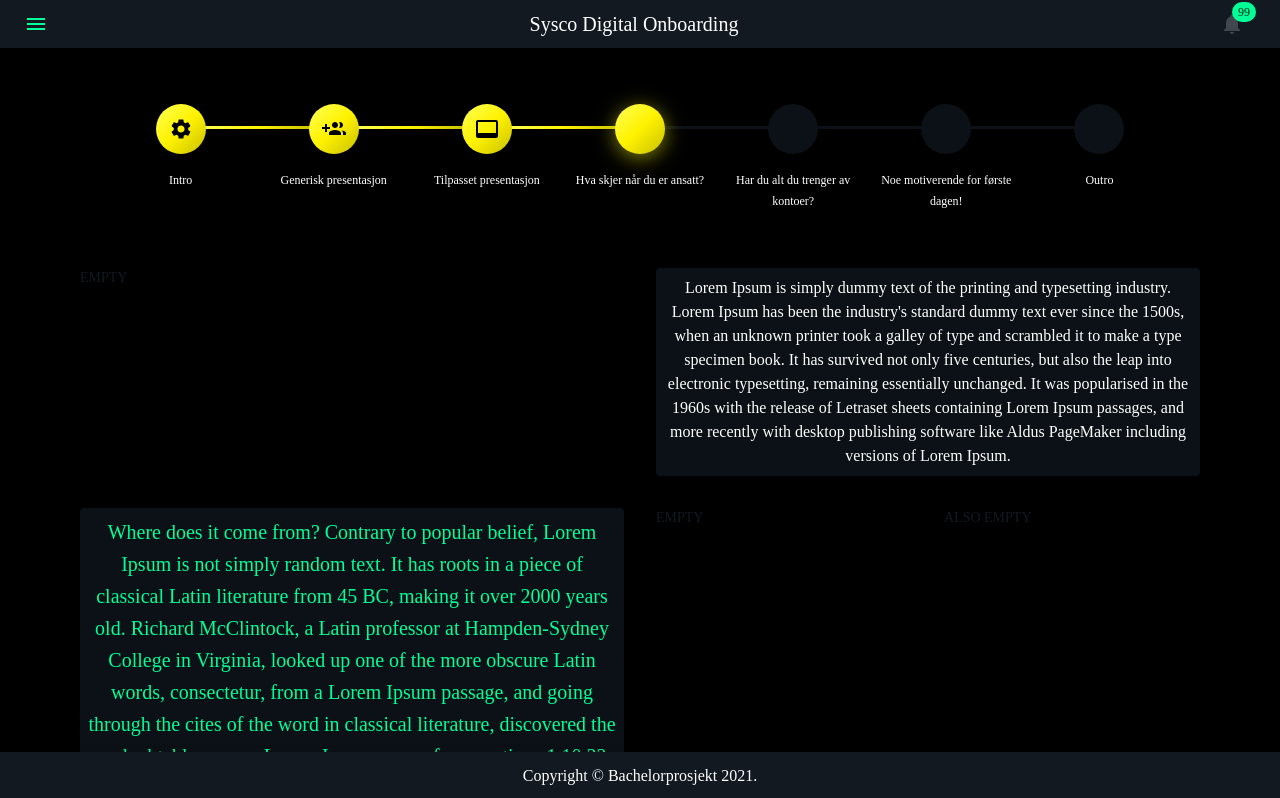
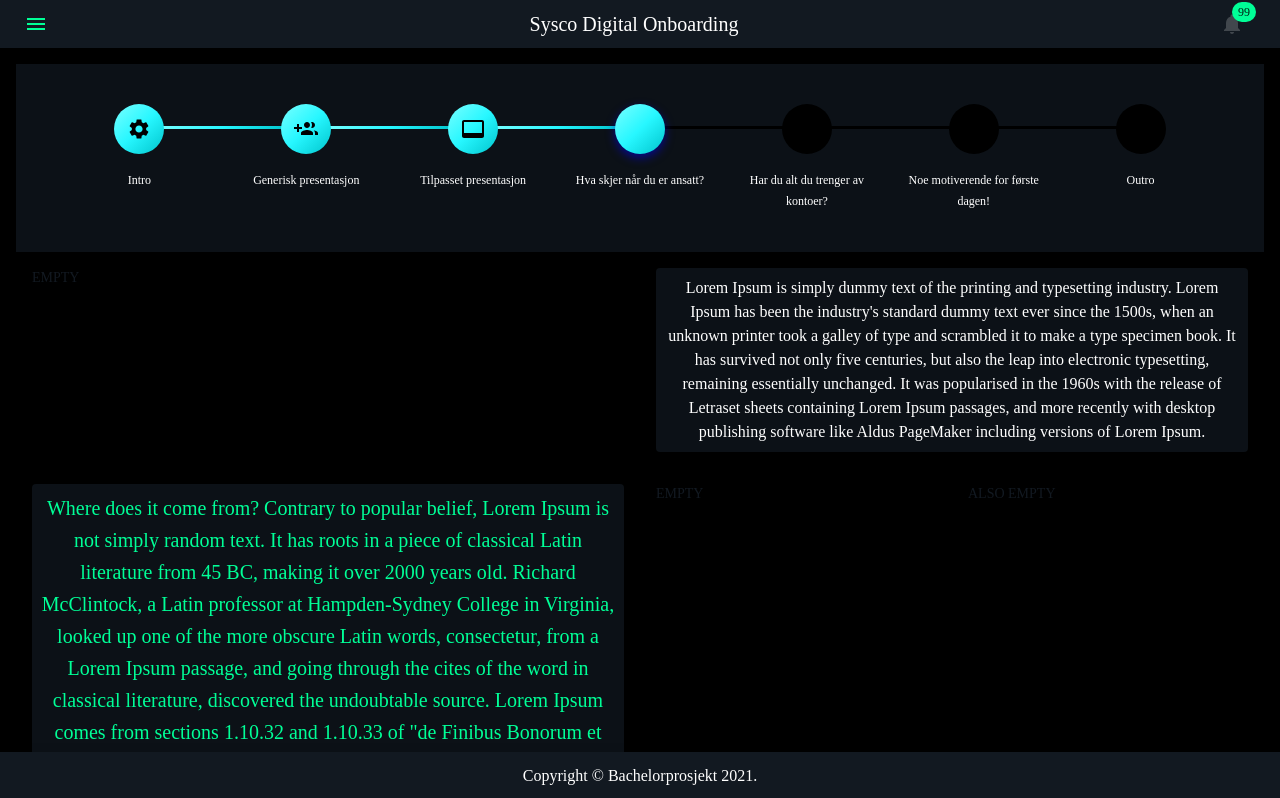
Before and after one commit to VidarErmesjo/SyscoDigitalOnboarding, a React (Create React App) app in the folder client/: page /outro in a window 1280 px wide. Shown: the top 798 px of the page. Built offline with nearby package versions, Linux system fonts and the light colour scheme.

Commit message:
Siste fredag morgen.

```diff
--- a/client/src/AppContext.tsx
+++ b/client/src/AppContext.tsx
@@ -1,4 +1,4 @@
-import React, { useState, createContext } from 'react';
+import React, { useState, useMemo, createContext } from 'react';
 
 export const AppContext = createContext<any>(undefined);
 
@@ -6,8 +6,19 @@ export const AppProvider = (props: any) => {
     const [isMenuOpen, setIsMenuOpen] = useState(false);
     const [badgeCount, setBadgeCount] = useState(99);
 
+    const toggleMenu = () => setIsMenuOpen((state: boolean) => !isMenuOpen);
+
+    const decrement = () => setBadgeCount((count: number) => count - 1);
+
+    const value = useMemo(() => ({
+        isMenuOpen,
+        toggleMenu,
+        badgeCount,
+        decrement,
+    }),[isMenuOpen, badgeCount]);
+
     return (
-        <AppContext.Provider value={[isMenuOpen, setIsMenuOpen, badgeCount, setBadgeCount]}>
+        <AppContext.Provider value={value}>
             {props.children}
         </AppContext.Provider>
     );
--- a/client/src/components/Header/Header.tsx
+++ b/client/src/components/Header/Header.tsx
@@ -87,7 +87,8 @@ const useStyles = makeStyles((theme: Theme) =>
 
 export default function Header() {
 	const classes = useStyles();
-	const [isMenuOpen, setIsMenuOpen, badgeCount, setBadgeCount] = useContext(AppContext);
+	//const [isMenuOpen, setIsMenuOpen, badgeCount, setBadgeCount] = useContext(AppContext);
+	const { toggleMenu, decrement, badgeCount } = useContext(AppContext);
 
 	return (
 		<React.Fragment>
@@ -97,7 +98,8 @@ export default function Header() {
 						color="inherit"
 						edge="start"
 						aria-label="menu"
-						onClick={() => setIsMenuOpen((state: boolean) => true)}
+						//onClick={() => setIsMenuOpen((state: boolean) => true)}
+						onClick={toggleMenu}
 						>
 						<MenuIcon
 							className={classes.toolbarIcon}
@@ -115,7 +117,8 @@ export default function Header() {
 					<IconButton
 						aria-label="notification badge"
 						color="inherit"
-						onClick={() => setBadgeCount((count: number) => count - 1)}
+						//onClick={() => setBadgeCount((count: number) => count - 1)}
+						onClick={decrement}
 						>
 						<Badge
 							badgeContent={badgeCount}
--- a/client/src/components/Menu/Menu.tsx
+++ b/client/src/components/Menu/Menu.tsx
@@ -41,18 +41,20 @@ const useStyles = makeStyles((theme: Theme) =>
 
 export default function Menu() {
 	const classes = useStyles();
-	const [isMenuOpen, setIsMenuOpen] = useContext(AppContext);
+	const { toggleMenu, isMenuOpen } = useContext(AppContext);
 
 	return (
 		<React.Fragment>
 			<Drawer
 				anchor="left"
 				open={isMenuOpen}
-				onClose={() => setIsMenuOpen((state: boolean) => false)}
+				//onClose={() => setIsMenuOpen((state: boolean) => false)}
+				onClose={toggleMenu}
 				>
 				<List
 					role="presentation"
-					onClick={() => setIsMenuOpen((state: boolean) => !isMenuOpen)}
+					//onClick={() => setIsMenuOpen((state: boolean) => !isMenuOpen)}
+					onClick={toggleMenu}
 					className={classes.list}
 					>
 					{menuListItems}
--- a/client/src/containers/Home/Content.tsx
+++ b/client/src/containers/Home/Content.tsx
@@ -40,9 +40,10 @@ const useStyles = makeStyles((theme: Theme) =>
             right: 'auto',
         },
         content: {
-            //marginTop: 80,
-            //marginBottom: 80,
-            margin: theme.spacing(8),
+            marginTop: theme.spacing(8),
+            marginRight: theme.spacing(2),
+            marginBottom: theme.spacing(8),
+            marginLeft: theme.spacing(2),
         },
 		paper: {
 			padding: theme.spacing(),
@@ -51,8 +52,10 @@ const useStyles = makeStyles((theme: Theme) =>
 			backgroundColor: theme.palette.primary.dark,
         },
         stepper: {
+            //position: 'fixed',
+            //width: '100vw',
             color: theme.palette.text.primary,
-            backgroundImage: 'linear-gradient( 136deg, #FF823B 0%, #FF4E00 50%, #C30500 100%)',
+            backgroundColor: theme.palette.primary.dark,
         },
 		fabIcon: {
 			float: 'right',
@@ -84,23 +87,7 @@ export default function Content() {
     return (
         <React.Fragment>
             <Grid container spacing={4} className={classes.content}>
-                {/* <Grid item xs={12}>
-
-                    <Stepper nonLinear activeStep={3} className={classes.stepper}>
-                        {steps.map((label, index) => (
-                            <Step key={label}>
-                                <StepButton completed={true}>
-                                    <Typography color="textPrimary" variant="caption">
-                                        {label}
-                                    </Typography>
-                                </StepButton>
-                            </Step>
-                        ))}
-                    </Stepper>
-
-                </Grid> */}
-
-                <Grid item xs={12}>
+                <Grid item xs={12} className={classes.stepper}>
                     <Progress/>
                 </Grid>
 
--- a/client/src/containers/Home/Progress.tsx
+++ b/client/src/containers/Home/Progress.tsx
@@ -26,22 +26,24 @@ const GradientConnector = withStyles(theme => ({
     },
     active: {
         '& $line': {
-            backgroundImage: 'linear-gradient( 136deg, #FFFF57 0%, #FFF200 50%, #C7C000 100%)',
+            //backgroundImage: 'linear-gradient( 136deg, #FFFF57 0%, #FFF200 50%, #C7C000 100%)',
             //backgroundImage: 'linear-gradient( 136deg, #FF823B 0%, #FF4E00 50%, #C30500 100%)',
+            backgroundImage: 'linear-gradient( 136deg, #79FFFF 0%, #27F7FF 50%, #00C4CC 100%)',
             //backgroundImage: 'linear-gradient( 95deg,rgb(242,113,33) 0%,rgb(233,64,87) 50%,rgb(138,35,135) 100%)',
         },
     },
     completed: {
         '& $line': {
-            backgroundImage: 'linear-gradient( 136deg, #FFFF57 0%, #FFF200 50%, #C7C000 100%)',
+            //backgroundImage: 'linear-gradient( 136deg, #FFFF57 0%, #FFF200 50%, #C7C000 100%)',
             //backgroundImage: 'linear-gradient( 136deg, #FF823B 0%, #FF4E00 50%, #C30500 100%)',
+            backgroundImage: 'linear-gradient( 136deg, #79FFFF 0%, #27F7FF 50%, #00C4CC 100%)',
             //backgroundImage: 'linear-gradient( 95deg,rgb(242,113,33) 0%,rgb(233,64,87) 50%,rgb(138,35,135) 100%)',
         },
     },
     line: {
         height: 3,
         border: 0,
-        backgroundColor: theme.palette.primary.dark,
+        backgroundColor: theme.palette.text.secondary,
         borderRadius: 1,
     },
 }))(StepConnector);
@@ -49,7 +51,7 @@ const GradientConnector = withStyles(theme => ({
 const useStyles = makeStyles((theme: Theme) =>
     createStyles({
         root: {
-            backgroundColor: theme.palette.primary.dark,
+            backgroundColor: theme.palette.text.secondary,
             zIndex: 1,
             color: theme.palette.text.secondary,
             width: 50,
@@ -60,13 +62,15 @@ const useStyles = makeStyles((theme: Theme) =>
             alignItems: 'center',
         },
         active: {
-            backgroundImage: 'linear-gradient( 136deg, #FFFF57 0%, #FFF200 50%, #C7C000 100%)',
+            //backgroundImage: 'linear-gradient( 136deg, #FFFF57 0%, #FFF200 50%, #C7C000 100%)',
             //backgroundImage: 'linear-gradient( 136deg, #FF823B 0%, #FF4E00 50%, #C30500 100%)',
-            boxShadow: '0 4px 20px 0 rgba(255,255,0,.50)',
+            backgroundImage: 'linear-gradient( 136deg, #79FFFF 0%, #27F7FF 50%, #00C4CC 100%)',
+            boxShadow: '0 4px 10px 0 rgba(0,0,255,.5)',
         },
         completed: {
-            backgroundImage: 'linear-gradient( 136deg, #FFFF57 0%, #FFF200 50%, #C7C000 100%)',
+            //backgroundImage: 'linear-gradient( 136deg, #FFFF57 0%, #FFF200 50%, #C7C000 100%)',
             //backgroundImage: 'linear-gradient( 136deg, #FF823B 0%, #FF4E00 50%, #C30500 100%)',
+            backgroundImage: 'linear-gradient( 136deg, #79FFFF 0%, #27F7FF 50%, #00C4CC 100%)',
         },
     }),
 );
--- a/client/src/theme.tsx
+++ b/client/src/theme.tsx
@@ -18,6 +18,7 @@ const theme = createMuiTheme({
         },
         info: {
             main: '#27F7FF',    // Sysco Blue
+            //backgroundImage: 'linear-gradient( 136deg, #79FFFF 0%, #27F7FF 50%, #00C4CC 100%)',
         },
         success: {
             main: '#00FF97',    // Sysco Green
```
Also changed, not shown: client/src/UserContext.tsx (+11 -2 lines).
